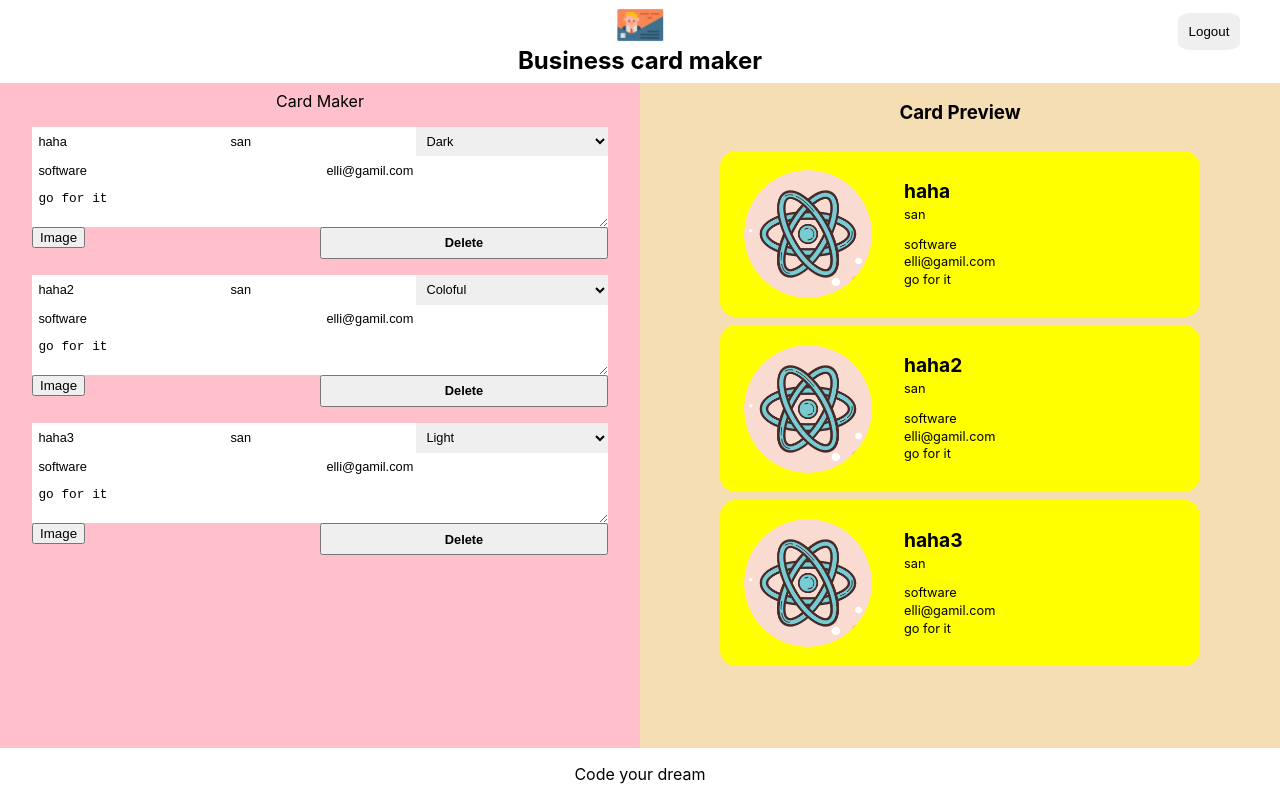
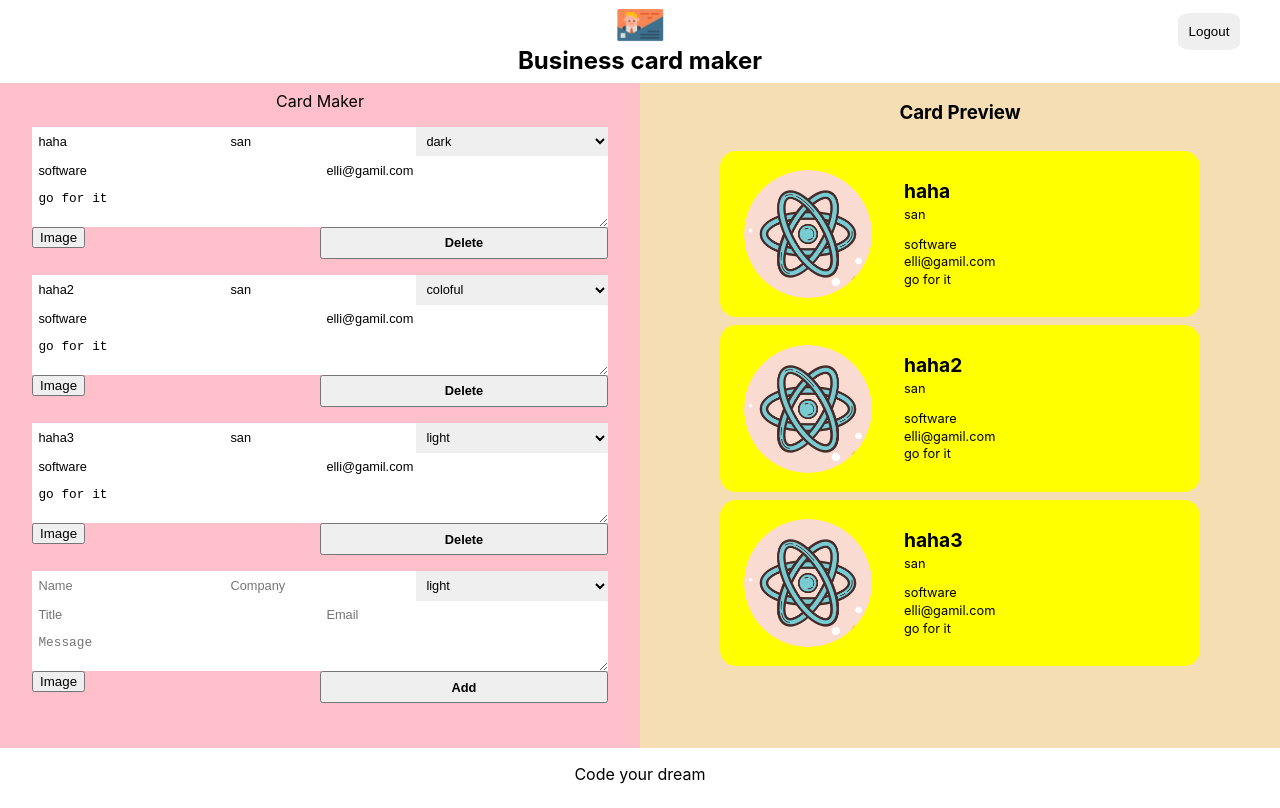
Before and after one commit to lim1313/cardmaker, a React (Create React App) app: page /maker in a window 1280 px wide. Built offline with nearby package versions, Linux system fonts and the light colour scheme; no server answers; sample sign-in values are in the browser's storage.

Commit message:
add CardAddForm component

```diff
--- /dev/null
+++ b/src/components/card_add_form/card_add_form.jsx
@@ -0,0 +1,86 @@
+import React, { useRef } from "react";
+import Button from "../button/button";
+import ImageFileInput from "../image_file_input/image_file_input";
+import styles from "./card_add_form.module.css";
+
+const CardAddForm = ({ onAdd }) => {
+  const formRef = useRef();
+  const nameRef = useRef();
+  const companyRef = useRef();
+  const themeRef = useRef();
+  const titleRef = useRef();
+  const emailRef = useRef();
+  const messageRef = useRef();
+
+  const onSubmit = e => {
+    e.preventDefault();
+    const card = {
+      id: Date.now(),
+      name: nameRef.current.value || "",
+      company: companyRef.current.value || "",
+      theme: themeRef.current.value,
+      title: titleRef.current.value || "",
+      email: emailRef.current.value || "",
+      message: messageRef.current.value || "",
+      fileName: "",
+      fileURL: "",
+    };
+    formRef.current.reset();
+    onAdd(card);
+  };
+
+  return (
+    <form ref={formRef} className={styles.form}>
+      <input
+        ref={nameRef}
+        className={styles.input}
+        type="text"
+        name="name"
+        placeholder="Name"
+      />
+      <input
+        ref={companyRef}
+        className={styles.input}
+        type="text"
+        name="company"
+        placeholder="Company"
+      />
+      <select
+        ref={themeRef}
+        className={styles.select}
+        name="theme"
+        placeholder="Theme"
+      >
+        <option placeholder="light">light</option>
+        <option placeholder="dark">dark</option>
+        <option placeholder="colorful">coloful</option>
+      </select>
+      <input
+        ref={titleRef}
+        className={styles.input}
+        type="text"
+        name="title"
+        placeholder="Title"
+      />
+      <input
+        ref={emailRef}
+        className={styles.input}
+        type="text"
+        name="email"
+        placeholder="Email"
+      />
+      <textarea
+        ref={messageRef}
+        className={styles.textarea}
+        name="message"
+        placeholder="Message"
+      ></textarea>
+      <div className={styles.fileInput}>
+        <ImageFileInput />
+      </div>
+      <Button name="Add" onClick={onSubmit} />
+    </form>
+  );
+};
+
+export default CardAddForm;
--- /dev/null
+++ b/src/components/card_add_form/card_add_form.module.css
@@ -0,0 +1,44 @@
+@value makerWhite, makerBlack from '../../common/colors.css';
+
+.form {
+  display: flex;
+  width: 100%;
+  flex-wrap: wrap;
+  border-top: 1px solid makerBlack;
+  border-left: 1px solid makerBlack;
+  margin-bottom: 1em;
+}
+
+.input,
+.textarea,
+.select,
+.button,
+.fileInput {
+  font-size: 0.8rem;
+  width: 100%;
+  border: 0;
+  padding: 0.5em;
+  border-bottom: 1px solid makerBlack;
+  border-right: 1px soild makerBlack;
+  background: makerWhite;
+}
+.input,
+.select {
+  flex: 1 1 30%;
+}
+
+.fileInput {
+  padding: 0;
+  flex: 1 1 50%;
+}
+
+.input:focus,
+.textarea:focus,
+.select:focus,
+.button:focus {
+  outline: 0;
+}
+
+.textarea {
+  flex-basis: 100%;
+}
--- a/src/components/card_edit_form/card_edit_form.jsx
+++ b/src/components/card_edit_form/card_edit_form.jsx
@@ -3,7 +3,7 @@
 import ImageFileInput from "../image_file_input/image_file_input";
 import styles from "./card_edit_form.module.css";
 
-const Card_edit_form = ({ card }) => {
+const CardEditForm = ({ card }) => {
   const { name, company, title, email, message, theme, filename, fileURL } =
     card;
 
@@ -19,9 +19,9 @@
         value={company}
       />
       <select className={styles.select} name="theme" value={theme}>
-        <option value="light">Light</option>
-        <option value="dark">Dark</option>
-        <option value="colorful">Coloful</option>
+        <option value="light">light</option>
+        <option value="dark">dark</option>
+        <option value="colorful">coloful</option>
       </select>
       <input className={styles.input} type="text" name="title" value={title} />
       <input className={styles.input} type="text" name="email" value={email} />
@@ -38,4 +38,4 @@
   );
 };
 
-export default Card_edit_form;
+export default CardEditForm;
--- a/src/components/editor/editor.jsx
+++ b/src/components/editor/editor.jsx
@@ -1,14 +1,16 @@
 import React from "react";
-import Card_edit_form from "../card_edit_form/card_edit_form";
+import CardEditForm from "../card_edit_form/card_edit_form";
 import styles from "./editor.module.css";
+import CardAddForm from "../card_add_form/card_add_form";
 
-const Editor = ({ cards }) => {
+const Editor = ({ cards, addCard }) => {
   return (
     <section className={styles.editor}>
       <div className={styles.title}>Card Maker</div>
       {cards.map(card => {
-        return <Card_edit_form card={card} />;
+        return <CardEditForm key={card.id} card={card} />;
       })}
+      <CardAddForm onAdd={addCard} />
     </section>
   );
 };
--- a/src/components/maker/maker.jsx
+++ b/src/components/maker/maker.jsx
@@ -55,11 +55,16 @@
       }
     });
   });
+
+  const addCard = card => {
+    const updated = [...cards, card];
+    setCards(updated);
+  };
   return (
     <section className={styles.maker}>
       <Header onLogout={onLogout} />
       <div className={styles.container}>
-        <Editor cards={cards} />
+        <Editor cards={cards} addCard={addCard} />
         <Preview cards={cards} />
       </div>
       <Footer />
```
